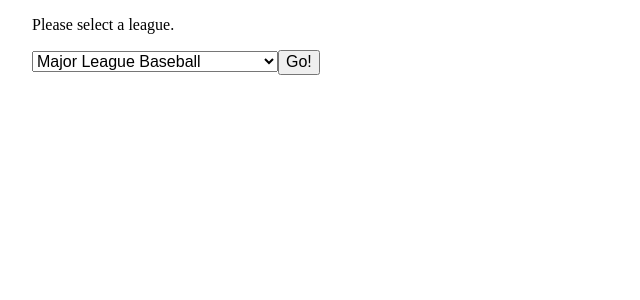
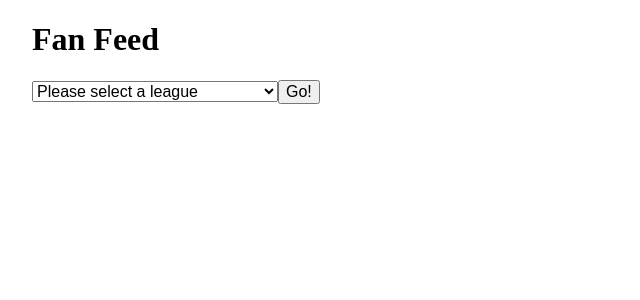
Before and after one commit to harlyon/sportsball, a React (Create React App) app: page / in a window 1280 px wide. Shown: the top 300 px of the page, without its empty margins (0-640 px from the left). Built offline with nearby package versions, Linux system fonts and the light colour scheme.

Commit message:
refactored form to main App

```diff
--- a/public/index.html
+++ b/public/index.html
@@ -18,7 +18,7 @@
       work correctly both with client-side routing and a non-root public URL.
       Learn how to configure a non-root public URL by running `npm run build`.
     -->
-    <title>We Like Sportz</title>
+    <title>Fan Feed</title>
   </head>
   <body>
     <noscript>
--- a/src/App.js
+++ b/src/App.js
@@ -1,18 +1,62 @@
 import React, { Component } from 'react';
-import Form from './Form';
+import Axios from 'axios';
+import PrintTeams from './PrintTeams';
 
 class App extends Component {
   constructor() {
     super();
     this.state = {
-
+      league: '',
+      teams: []
     }
+  }
+  handleSubmit = (e) => {
+    e.preventDefault();
+    this.getLeague();
+  }
+  handleChange = (e) => {
+    this.setState({
+      [e.target.id]: e.target.value
+    })
+    console.log(this.state.league)
+  }
+  getLeague = () => {
+    Axios.get(`https://www.thesportsdb.com/api/v1/json/1/search_all_teams.php?l=${this.state.league}`, {
+    }).then((res) => {
+      this.setState({
+        teams: res.data.teams
+      })
+      console.log(this.state.league, this.state.teams)
+    })
   }
   render() {
     return (
       <div className="App">
         <div className="wrapper">
-          <Form />
+          <h1>Fan Feed</h1>
+          <form
+            action=""
+            className="league-form"
+            onSubmit={this.handleSubmit}>
+            <select
+              name="league"
+              id="league"
+              className="league-select"
+              placeholder="Please select a league"
+              value={this.state.league}
+              onChange={this.handleChange}>
+              <option value="">Please select a league</option>
+              <option value="mlb">Major League Baseball</option>
+              <option value="nhl">National Hockey League</option>
+              <option value="nfl">National Football League</option>
+              <option value="nba">National Basketball Association</option>
+            </select>
+            <input
+              type="submit"
+              value="Go!"
+              className="league-submit" />
+          </form>
+          <PrintTeams teams={this.state.teams}/>
         </div>
       </div>
     );
--- a/src/Form.js
+++ /dev/null
@@ -1,50 +0,0 @@
-import React, {Component} from 'react';
-import Axios from 'axios';
-import PrintTeams from './PrintTeams'
-
-class Form extends Component {
-  constructor() {
-    super();
-    this.state = {
-      league: 'mlb',
-      teams: []
-    }
-  }
-  handleSubmit = (e) => {
-    e.preventDefault();
-    this.getLeague();
-  }
-  handleChange = (e) => {
-    this.setState({
-      [e.target.id]: e.target.value
-    })
-  }
-  getLeague = () => {
-    Axios.get(`https://www.thesportsdb.com/api/v1/json/1/search_all_teams.php?l=${this.state.league}`, {
-    }).then((res) => {
-      this.setState({
-        teams: res.data.teams
-      })
-      console.log(this.state.league, this.state.teams)
-    })
-  }
-  render() {
-    return (
-      <div>
-        <p>Please select a league.</p>
-        <form action="" onSubmit={this.handleSubmit}>
-          <select name="league" id="league" placeholder="Please select a league" value={this.state.league} onChange={this.handleChange}>
-            <option value="mlb">Major League Baseball</option>
-            <option value="nhl">National Hockey League</option>
-            <option value="nfl">National Football League</option>
-            <option value="nba">National Basketball Association</option>
-          </select>
-          <input type="submit" value="Go!"/>
-        </form>
-        <PrintTeams teams={this.state.teams}/>
-      </div>
-    )
-  }
-}
-
-export default Form;
--- a/src/Styles.css
+++ b/src/Styles.css
@@ -7,27 +7,3 @@
   width: 95%;
   margin: 0 auto;
 }
-
-.league-grid {
-  display: grid;
-  padding: 0;
-  list-style: none;
-  grid-template-columns: repeat(5, 1fr);
-  grid-template-rows: auto;
-  grid-gap: 20px;
-}
-
-.league-grid li {
-  display: flex;
-  flex-direction: column;
-  justify-content: center;
-  align-items: center;
-}
-
-.team-name {
-  text-align: center;
-}
-
-.team-badge {
-  max-width: 100px;
-}
--- a/src/index.js
+++ b/src/index.js
@@ -2,7 +2,7 @@
 import ReactDOM from 'react-dom';
 import App from './App';
 import * as serviceWorker from './serviceWorker';
-import './Styles.css';
+import './styles.css';
 
 ReactDOM.render(<App />, document.getElementById('root'));
 
```
Also changed, not shown: src/PrintTeams.js (+4 -3 lines).
